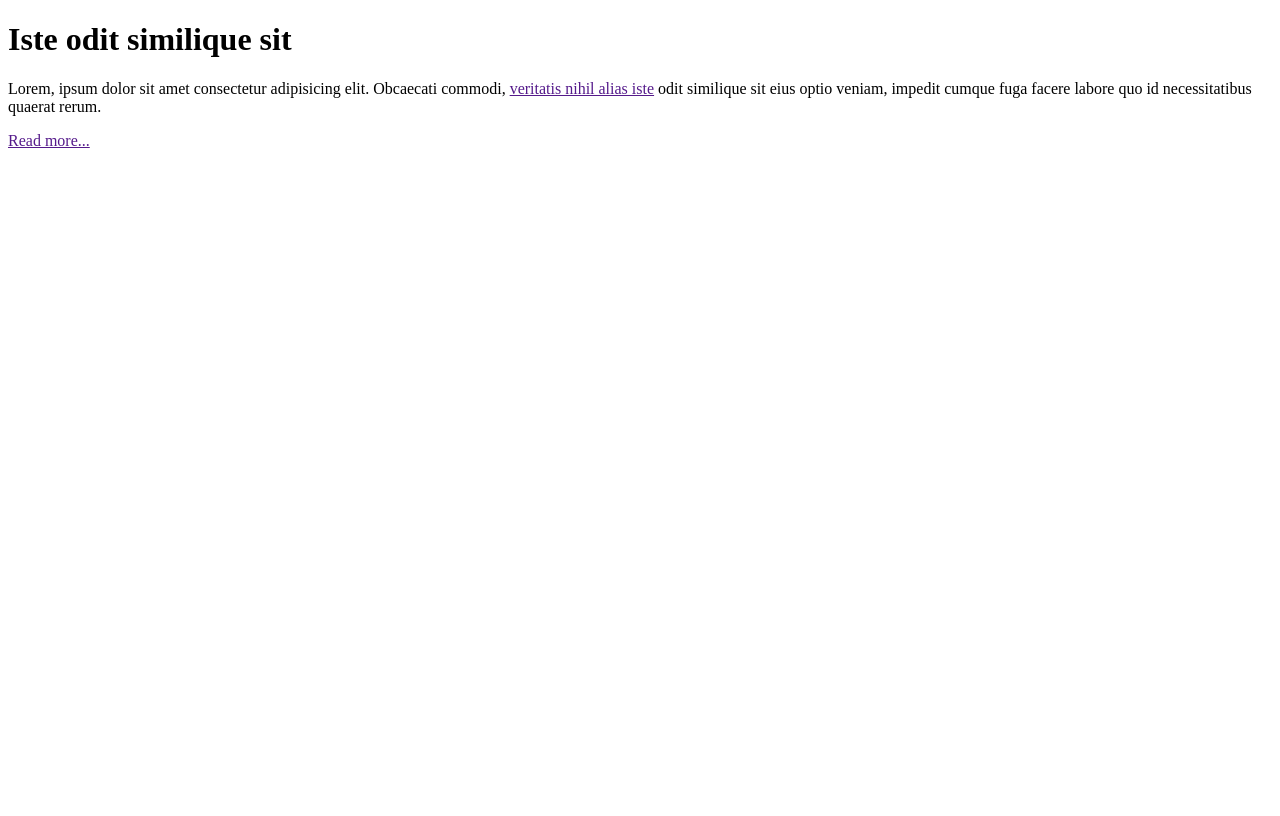
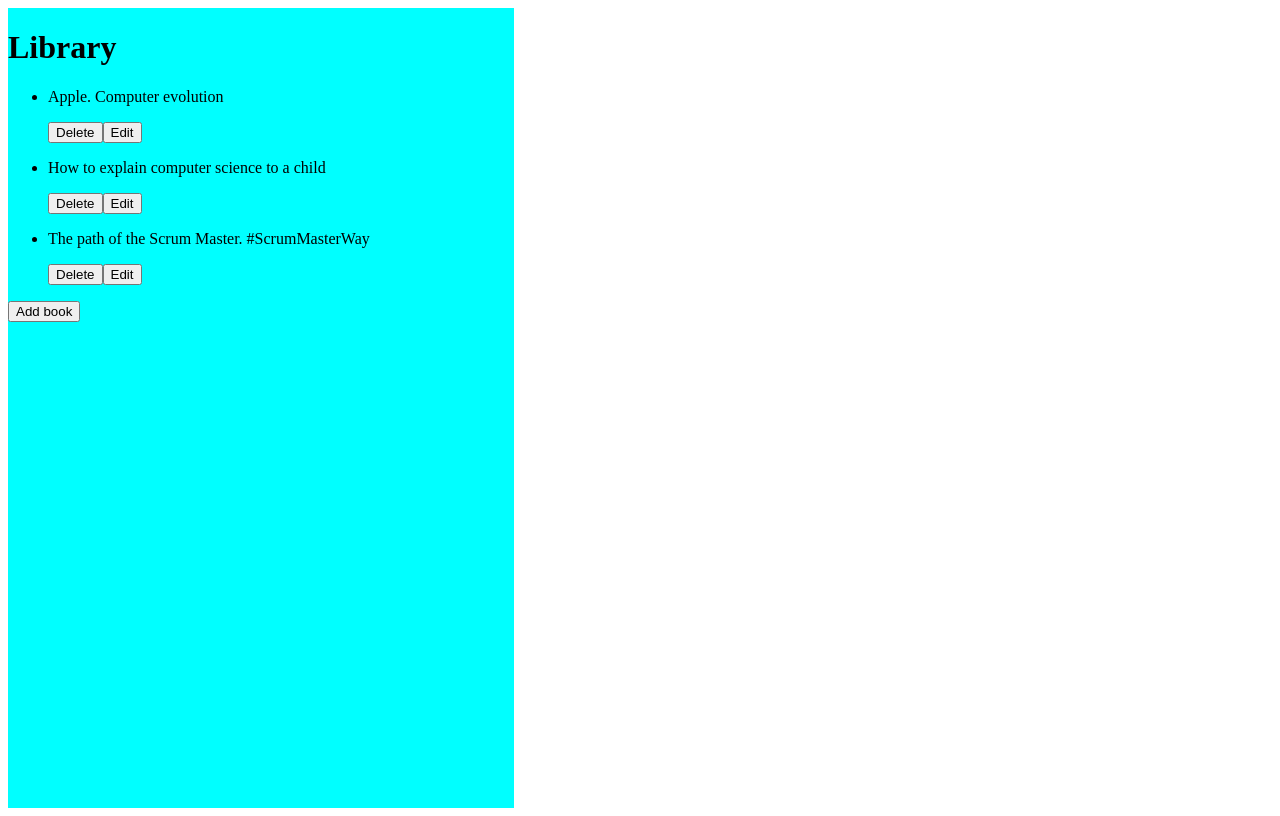
Before and after one commit to GermanSTr/Tutorial, a plain HTML site: page index.html in a window 1280 px wide. Drawn offline with Linux system fonts and the light colour scheme.

Commit message:
6-2(не до кінця)

```diff
--- a/index.html
+++ b/index.html
@@ -4,17 +4,10 @@
     <meta charset="UTF-8" />
     <meta name="viewport" content="width=device-width, initial-scale=1.0" />
     <title>Document</title>
+    <link rel="stylesheet" href="./style.css" />
   </head>
   <body>
-    <h1 class="title">Iste odit similique sit</h1>
-    <p class="text">
-      Lorem, ipsum dolor sit amet consectetur adipisicing elit. Obcaecati
-      commodi,
-      <a href="">veritatis nihil alias iste</a> odit similique sit eius optio
-      veniam, impedit cumque fuga facere labore quo id necessitatibus quaerat
-      rerum.
-    </p>
-    <a href="" class="link">Read more...</a>
+    <div id="root"></div>
     <script src="./script.js" type="module"></script>
   </body>
 </html>
--- a/script.js
+++ b/script.js
@@ -1,9 +1,120 @@
-const emptyArray = [10];
-// emptyArray.push(1)
-// console.log(emptyArray)
-// const length1 = emptyArray.push(1)
-// console.log(length1) // 3
-// const length2 = emptyArray.push(2);
-emptyArray.unshift(3);
-console.log(emptyArray);
-// console.log(length2);
+let books = [
+  {
+    id: "1",
+    title: `Apple. Computer evolution`,
+    author: `Владимир Невзоров`,
+    img: `https://bukva.ua/img/products/449/449532_200.jpg`,
+    plot: `Richly illustrated chronological guide to the history of computers in which
+       and structured information about the creation and development of Apple technology against the backdrop of history
+       personal computers in general.
+       The book contains descriptions of dozens of the most significant models of devices from both Apple and other manufacturers,
+       accompanied by a large number of original studio photographs.
+       The book is intended for a wide range of readers interested in the history of electronics.
+       It can also serve as a source of inspiration for designers, marketers and entrepreneurs.`,
+  },
+  {
+    id: "2",
+    title: `How to explain computer science to a child`,
+    author: `Кэрол Вордерман`,
+    img: `https://bukva.ua/img/products/480/480030_200.jpg`,
+    plot: `Illustrated encyclopedia in infographic format on technical, social and cultural aspects
+       in informatics. Explains step by step how children can get the most out of computers and internet services,
+       staying safe.
+       The book covers everything from data storage to life on the Internet,
+       from programming to computer attacks. About how computers function, about modern software
+       software, the device of the Internet and digital etiquette. All concepts - from hacker to bitcoin -
+       explained clearly with illustrations and diagrams.`,
+  },
+  {
+    id: "3",
+    title: `The path of the Scrum Master. #ScrumMasterWay`,
+    author: `Зузана Шохова`,
+    img: `https://bukva.ua/img/products/480/480090_200.jpg`,
+    plot: `This book will help you become an outstanding Scrum Master and achieve great results with your team.
+       It is illustrated and easy to understand - you can read it in a weekend, and use the resulting
+       knowledge throughout your career.
+       Based on 15 years of experience, Zuzana Shokhova explains the roles and responsibilities of a Scrum Master,
+       how to solve everyday tasks, what competencies are needed to become an outstanding scrum master,
+       What tools does he need to use?`,
+  },
+];
+const root = document.querySelector("#root");
+// console.log(root);
+
+const firstDiv = document.createElement("div");
+firstDiv.classList.add("leftDiv");
+const secondDiv = document.createElement("div");
+secondDiv.classList.add("rightDiv");
+root.append(firstDiv, secondDiv);
+
+const title = document.createElement("h1");
+title.textContent = "Library";
+const list = document.createElement("ul");
+const addButton = document.createElement("button");
+addButton.textContent = "Add book";
+firstDiv.append(title, list, addButton);
+
+addButton.addEventListener("click", addBook);
+function renderList() {
+  const markup = books
+    .map(({ id, title }) => {
+      return `<li id='${id}'><p class='book-title'>${title}</p><button class='delete'>Delete</button><button class='edit'>Edit</button></li>`;
+    })
+    .join("");
+  // list.insertAdjacentHTML("beforeend", markup);
+  list.innerHTML = markup;
+  const titles = document.querySelectorAll(".book-title");
+  titles.forEach((title) => title.addEventListener("click", renderPreview));
+  const deleteBtns = document.querySelectorAll(".delete");
+  deleteBtns.forEach((btn) => btn.addEventListener("click", deleteBook));
+}
+renderList();
+
+function renderPreview(event) {
+  const bookTitle = event.target.textContent;
+  const book = books.find(({ title }) => title === bookTitle);
+  const markup = createPreviewMarkup(book);
+  secondDiv.innerHTML = markup;
+}
+
+function createPreviewMarkup({ id, title, author, img, plot }) {
+  return `<div data-id='${id}' class='book-info'>
+    <h2> ${title} </h2>
+      <p>${author}</p>
+      <img src='${img}' alt='${title}'>
+      <p>${plot}</p>
+  </div >`;
+}
+
+function deleteBook() {
+  const BookId = event.target.parentNode.id;
+  books = books.filter(({ id }) => id !== BookId);
+  renderList();
+  const bookInfo = document.querySelector(".book-info");
+  if (bookInfo && bookInfo.dataset.id === BookId) {
+    secondDiv.innerHTML = "";
+  }
+}
+
+function addBook() {
+  const markup = createFormMarkup();
+  secondDiv.innerHTML = markup;
+  const newBook = {
+    id: Date.now(),
+    title: "",
+    author: "",
+    img: "",
+    plot: "",
+  };
+  fillObject(newBook);
+}
+
+function createFormMarkup() {
+  return `<form>
+    <label>Title: <input type='text' name='title'></label>
+    <label>Author: <input type='text' name='author'></label>
+    <label>Image: <input type='url'name='img'></label>
+    <label>Plot: <input type='text'name='plot'></label>
+    <button>Save</button>
+  </form>`;
+}
--- /dev/null
+++ b/style.css
@@ -0,0 +1,15 @@
+#root {
+  display: flex;
+}
+
+.leftDiv {
+  width: 40%;
+  background-color: aqua;
+  height: 100vh;
+}
+
+.rightDiv {
+  width: 60%;
+  border-color: blueviolet;
+  height: 100vh;
+}
```
